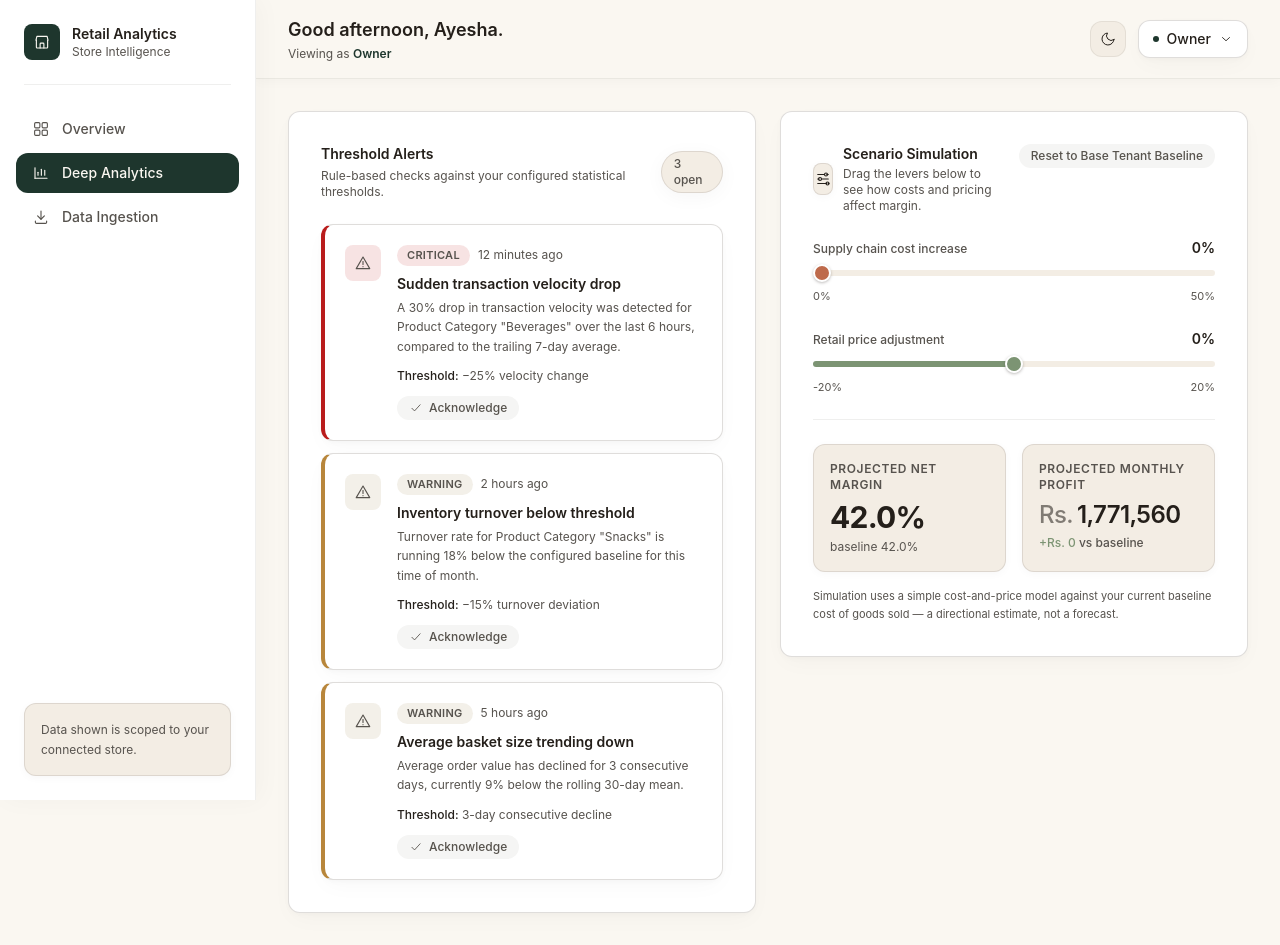
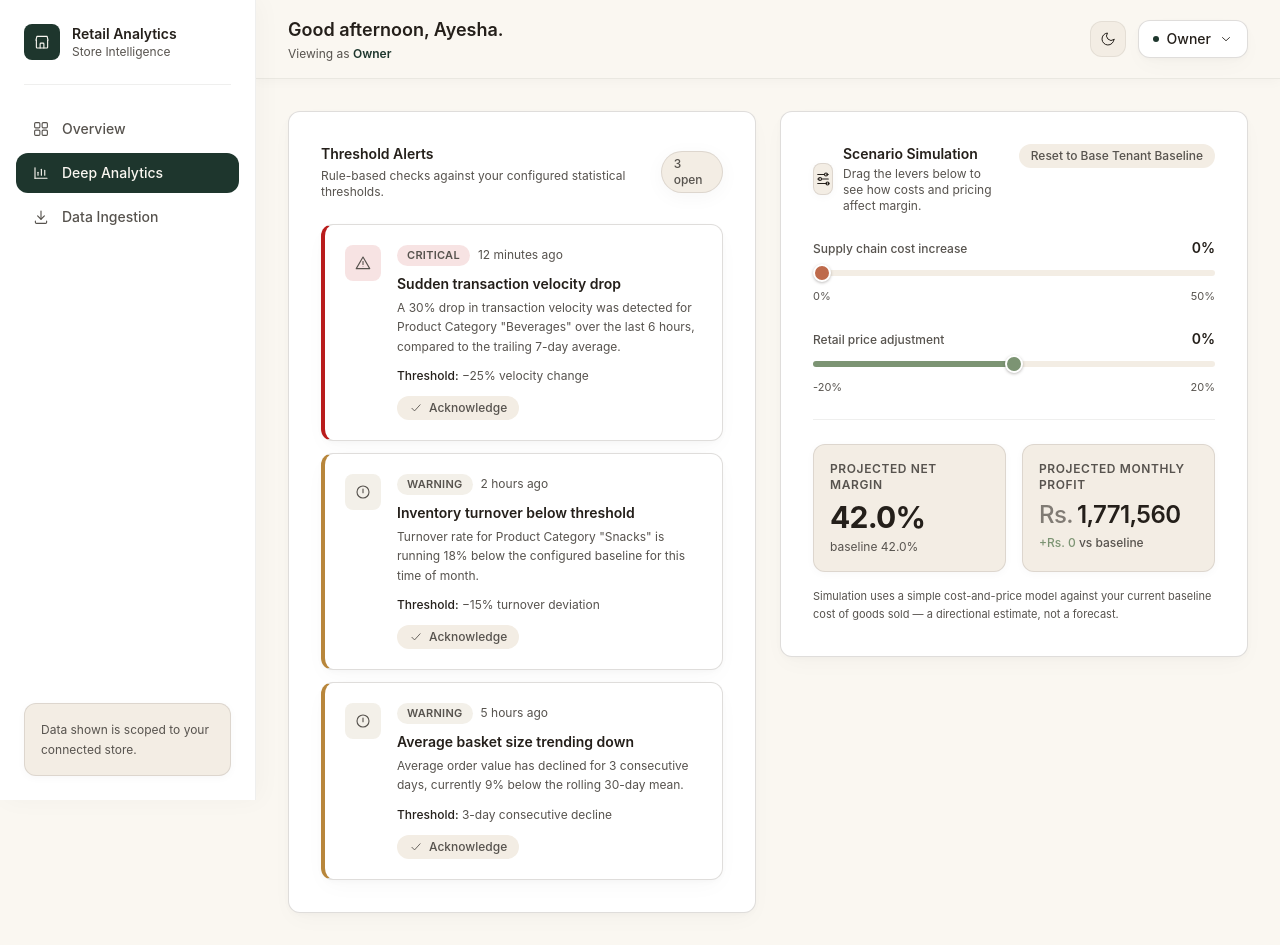
Before and after one commit to Nofalzia/Retail_Analytics_Dashboard, a React (Vite) app: page / in a window 1280 px wide. Both pictures are taken after a click on the button "Deep Analytics". Built offline with nearby package versions, Linux system fonts and the light colour scheme.

Commit message:
Design Changes

```diff
--- a/src/components/dashboard/StoreManagerDashboard.jsx
+++ b/src/components/dashboard/StoreManagerDashboard.jsx
@@ -24,22 +24,17 @@ const strokeProps = {
   strokeLinejoin: 'round',
 };
 
-const AlertIcon = ({ className }) => (
-  <svg viewBox="0 0 24 24" className={className} {...strokeProps}>
-    <path d="M12 4 21 19.5H3L12 4Z" />
-    <path d="M12 10v4" />
-    <path d="M12 16.8v.2" />
-  </svg>
-);
-
-const CheckIcon = ({ className }) => (
-  <svg viewBox="0 0 24 24" className={className} {...strokeProps}>
+// All icon primitives now accept an optional `style` prop and forward it —
+// previously `style` was silently dropped, so per-instance icon coloring
+// (e.g. the terracotta trend-down icon) never actually rendered.
+const CheckIcon = ({ className, style }) => (
+  <svg viewBox="0 0 24 24" className={className} style={style} {...strokeProps}>
     <path d="M5 12.5 9.5 17 19 6.5" />
   </svg>
 );
 
-const SlidersIcon = ({ className }) => (
-  <svg viewBox="0 0 24 24" className={className} {...strokeProps}>
+const SlidersIcon = ({ className, style }) => (
+  <svg viewBox="0 0 24 24" className={className} style={style} {...strokeProps}>
     <path d="M5 6h9" />
     <path d="M17 6h2" />
     <circle cx="16" cy="6" r="2" />
@@ -52,10 +47,35 @@ const SlidersIcon = ({ className }) => (
   </svg>
 );
 
-const TrendDownIcon = ({ className }) => (
-  <svg viewBox="0 0 24 24" className={className} {...strokeProps}>
+const TrendDownIcon = ({ className, style }) => (
+  <svg viewBox="0 0 24 24" className={className} style={style} {...strokeProps}>
     <path d="M4 8 9.5 13.5 13.5 9.5 20 16" />
     <path d="M14.5 16H20v-5.5" />
+  </svg>
+);
+
+// Severity icons are shape-distinct, not just color-distinct — a triangle
+// with a dot (Critical) vs. a plain circle (Warning) reads correctly for
+// colorblind users even if the accent hue is hard to tell apart.
+const CriticalIcon = ({ className, style }) => (
+  <svg viewBox="0 0 24 24" className={className} style={style} {...strokeProps}>
+    <path d="M12 4 21 19.5H3L12 4Z" />
+    <path d="M12 10v4" />
+    <circle cx="12" cy="16.8" r="0.6" fill="currentColor" stroke="none" />
+  </svg>
+);
+
+const WarningIcon = ({ className, style }) => (
+  <svg viewBox="0 0 24 24" className={className} style={style} {...strokeProps}>
+    <circle cx="12" cy="12" r="8" />
+    <path d="M12 8v5" />
+  </svg>
+);
+
+const CheckAllIcon = ({ className, style }) => (
+  <svg viewBox="0 0 24 24" className={className} style={style} {...strokeProps}>
+    <circle cx="12" cy="12" r="8" />
+    <path d="M8.5 12.3 11 14.8 15.5 9.8" />
   </svg>
 );
 
@@ -106,28 +126,28 @@ const CurrencyFigure = ({ amount, size = 'md' }) => {
 };
 
 const AlertCard = ({ alert, onAcknowledge, isAcknowledged }) => {
-  const { ALERT_SURFACE, CARD_SURFACE, PALETTE } = useDesignTokens();
+  const { ALERT_SURFACE, CARD_SURFACE, PALETTE, PANEL_SURFACE } = useDesignTokens();
   const styles = ALERT_SURFACE[alert.severity.toLowerCase()];
-  const borderAccent = styles?.borderColor || (alert.severity === 'Critical' ? '#DC2626' : '#B8863B');
+  const SeverityIcon = alert.severity === 'Critical' ? CriticalIcon : WarningIcon;
 
   return (
     <div
       className={`flex gap-4 rounded-xl p-5 transition-all duration-200 ease-out ${
         isAcknowledged ? 'opacity-50' : 'opacity-100'
       }`}
-      style={{ ...CARD_SURFACE, borderLeft: `4px solid ${borderAccent}` }}
+      style={{ ...CARD_SURFACE, borderLeft: `4px solid ${styles.borderColor}` }}
     >
       <span
         className="flex h-9 w-9 shrink-0 items-center justify-center rounded-lg"
-        style={{ backgroundColor: styles?.backgroundColor, color: PALETTE.charcoalMuted }}
+        style={{ backgroundColor: styles.backgroundColor, color: PALETTE.charcoalMuted }}
       >
-        <AlertIcon className="h-4.5 w-4.5" />
+        <SeverityIcon className="h-4.5 w-4.5" />
       </span>
       <div className="min-w-0 flex-1">
         <div className="flex flex-wrap items-center gap-2">
           <span
             className="rounded-full px-2.5 py-0.5 text-[11px] font-semibold uppercase tracking-wide"
-            style={{ backgroundColor: styles?.backgroundColor, color: PALETTE.charcoalMuted }}
+            style={{ backgroundColor: styles.backgroundColor, color: PALETTE.charcoalMuted }}
           >
             {alert.severity}
           </span>
@@ -152,13 +172,42 @@ const AlertCard = ({ alert, onAcknowledge, isAcknowledged }) => {
             type="button"
             onClick={() => onAcknowledge(alert.id)}
             disabled={isAcknowledged}
-            className="inline-flex items-center gap-1.5 rounded-full px-3 py-1 text-xs font-medium text-stone-600 bg-stone-100 hover:bg-stone-200/80 transition-all duration-150 ease-out disabled:cursor-default disabled:opacity-70 disabled:hover:bg-stone-100"
+            className="inline-flex items-center gap-1.5 rounded-full px-3 py-1 text-xs font-medium transition-all duration-150 ease-out disabled:cursor-default disabled:opacity-70"
+            style={{ backgroundColor: PANEL_SURFACE.backgroundColor, color: PALETTE.charcoalMuted }}
+            onMouseEnter={(e) => {
+              if (!isAcknowledged) e.currentTarget.style.backgroundColor = PALETTE.bottleGreenSoft;
+            }}
+            onMouseLeave={(e) => {
+              e.currentTarget.style.backgroundColor = PANEL_SURFACE.backgroundColor;
+            }}
           >
             <CheckIcon className="h-3.5 w-3.5" />
             {isAcknowledged ? 'Acknowledged' : 'Acknowledge'}
           </button>
         </div>
       </div>
+    </div>
+  );
+};
+
+// Shown once every alert has been acknowledged — previously the panel just
+// left dimmed, opacity-50 cards on screen with no sense of closure.
+const AllClearState = () => {
+  const { PALETTE, theme } = useDesignTokens();
+  return (
+    <div className="flex flex-col items-center gap-2 rounded-xl px-5 py-8 text-center">
+      <span
+        className="flex h-10 w-10 items-center justify-center rounded-full"
+        style={{ backgroundColor: PALETTE.bottleGreenSoft, color: PALETTE.bottleGreen }}
+      >
+        <CheckAllIcon className="h-5 w-5" />
+      </span>
+      <p className="text-sm font-medium" style={{ color: PALETTE.charcoal }}>
+        All caught up
+      </p>
+      <p className="text-xs" style={{ color: PALETTE.charcoalMuted }}>
+        No open threshold alerts right now.
+      </p>
     </div>
   );
 };
@@ -187,14 +236,18 @@ const AnomalyDetectionPanel = () => {
         </span>
       </div>
       <div className="mt-6 space-y-3">
-        {INITIAL_ALERTS.map((alert) => (
+        {openCount === 0 ? (
+          <AllClearState />
+        ) : (
+          INITIAL_ALERTS.map((alert) => (
             <AlertCard
               key={alert.id}
               alert={alert}
               onAcknowledge={(id) => setAcknowledgedIds((prev) => new Set(prev).add(id))}
               isAcknowledged={acknowledgedIds.has(alert.id)}
             />
-        ))}
+          ))
+        )}
       </div>
     </div>
   );
@@ -250,7 +303,7 @@ const BASELINE = {
 };
 
 const ScenarioSimulationPanel = () => {
-  const { CARD_SURFACE, PALETTE, EARTH, INSET_SURFACE } = useDesignTokens();
+  const { CARD_SURFACE, PALETTE, EARTH, INSET_SURFACE, PANEL_SURFACE } = useDesignTokens();
   const [supplyCostIncrease, setSupplyCostIncrease] = useState(BASELINE_SLIDER_VALUES.supplyCostIncrease);
   const [priceAdjustment, setPriceAdjustment] = useState(BASELINE_SLIDER_VALUES.priceAdjustment);
 
@@ -278,6 +331,7 @@ const ScenarioSimulationPanel = () => {
   }, [supplyCostIncrease, priceAdjustment]);
 
   const isMarginDown = projection.marginPercent < projection.baselineMarginPercent;
+  const isMarginWipedOut = projection.marginPercent <= 0;
   const profitDeltaPositive = projection.profitDelta >= 0;
 
   return (
@@ -302,7 +356,14 @@ const ScenarioSimulationPanel = () => {
         <button
           type="button"
           onClick={handleResetToBaseline}
-          className="shrink-0 rounded-full px-3 py-1 text-xs font-medium text-stone-600 bg-stone-100 hover:bg-stone-200/80 transition-all duration-150 ease-out"
+          className="shrink-0 rounded-full px-3 py-1 text-xs font-medium transition-all duration-150 ease-out"
+          style={{ backgroundColor: PANEL_SURFACE.backgroundColor, color: PALETTE.charcoalMuted }}
+          onMouseEnter={(e) => {
+            e.currentTarget.style.backgroundColor = PALETTE.bottleGreenSoft;
+          }}
+          onMouseLeave={(e) => {
+            e.currentTarget.style.backgroundColor = PANEL_SURFACE.backgroundColor;
+          }}
         >
           Reset to Base Tenant Baseline
         </button>
@@ -343,6 +404,13 @@ const ScenarioSimulationPanel = () => {
           <p className="mt-1.5 text-3xl font-bold tracking-tight" style={{ color: PALETTE.charcoal }}>
             {projection.marginPercent.toFixed(1)}%
           </p>
+
+          {isMarginWipedOut && (
+            <p className="mt-2 text-xs font-medium" style={{ color: EARTH.terracotta }}>
+              This combination would eliminate your margin entirely — consider a smaller price cut or cost increase.
+            </p>
+          )}
+
           <p className="mt-1 flex items-center gap-1 text-xs" style={{ color: PALETTE.charcoalMuted }}>
             {isMarginDown && (
               <TrendDownIcon className="h-3.5 w-3.5" style={{ color: EARTH.terracotta }} />
--- a/src/context/ThemeContext.jsx
+++ b/src/context/ThemeContext.jsx
@@ -33,9 +33,9 @@ const createDesignTokens = (theme) => ({
     boxShadow: theme.panelShadow,
   },
   EARTH: {
-    sage: theme.sage,
-    sageSoft: theme.sageSoft,
-    sand: theme.sand_accent,
+  sage: theme.sage,
+  sageSoft: theme.sageSoft,
+  tan: theme.sand_accent,
     sandSoft: theme.sandSoft,
     terracotta: theme.terracotta,
     terracottaSoft: theme.terracottaSoft,
@@ -111,7 +111,7 @@ const LIGHT_THEME = {
   // Status colors
   success: '#3F6B4A',
   successSoft: 'rgba(63, 107, 74, 0.10)',
-  warning: '#8A6A2B',
+  warning: '#7A5A22',
   warningSoft: 'rgba(138, 106, 43, 0.10)',
   error: '#B91C1C',
   errorSoft: 'rgba(185, 28, 28, 0.12)',
```
Lines whose indentation alone changed are shown as unchanged.
